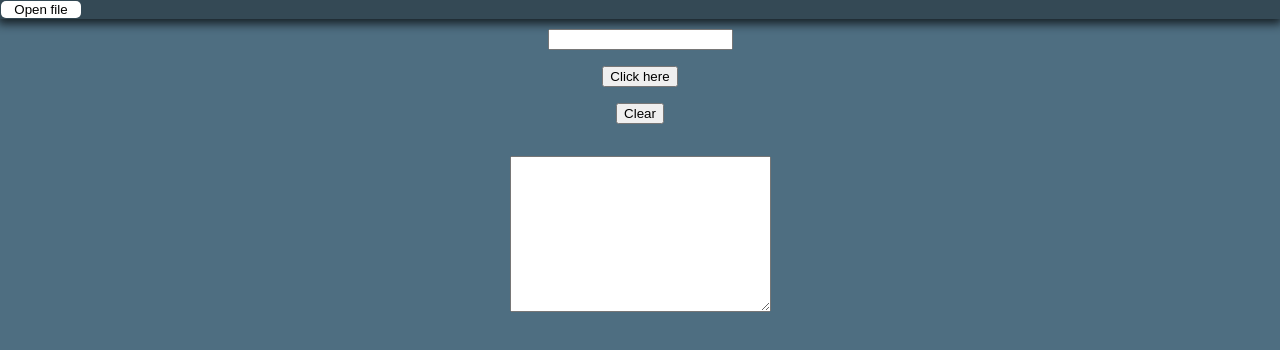
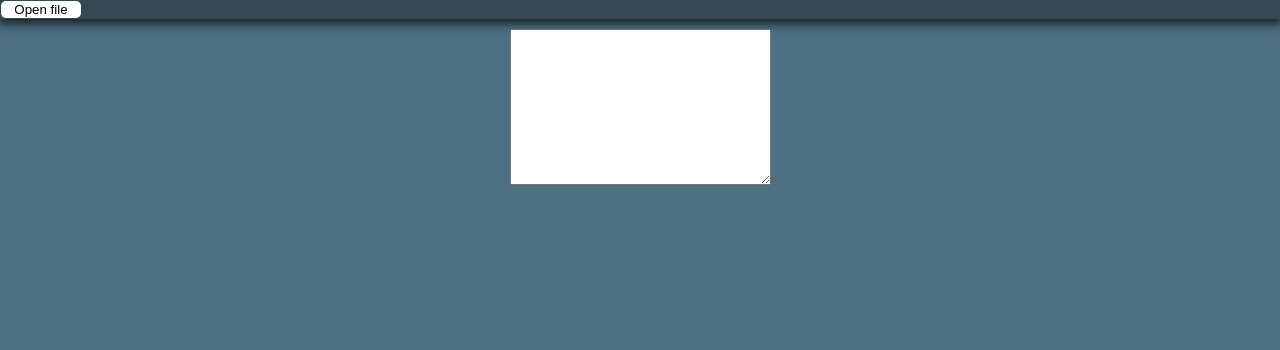
Before and after one commit to Chufretalas/sadpad, a SvelteKit app: page / in a window 1280 px wide. Shown: the top 350 px of the page. Built offline with nearby package versions, Linux system fonts and the light colour scheme.

Commit message:
the contents of the selected file are now shown to the user

```diff
--- a/src/routes/+layout.svelte
+++ b/src/routes/+layout.svelte
@@ -3,10 +3,11 @@
     import "./styles.css"
 
     import { invoke } from "@tauri-apps/api/tauri";
+    import { fileContent } from "./stores";
 
     async function openFile() {
-        const path = await invoke("open_file")
-        console.log(path)
+        const content: string = await invoke("open_file")
+        fileContent.set(content)
     }
 
 </script>
--- a/src/routes/+page.svelte
+++ b/src/routes/+page.svelte
@@ -7,25 +7,9 @@
         editorText = text;
     });
 
-    let name: string = "";
-    let greetMsg: string = "";
-
 </script>
 
 <main class="main-class">
-    <input type="text" name="" id="" bind:value={name} />
-    <button
-        on:click={async () => {
-            greetMsg = await invoke("greet", { name });
-        }}>Click here</button
-    >
-    <button
-        on:click={() => {
-            name = "";
-            greetMsg = "";
-        }}>Clear</button
-    >
-    <span>{greetMsg}</span>
     <textarea name="" id="" cols="30" rows="10" bind:value={editorText} />
 </main>
 
```
Also changed, not shown: 1 other file (tests, documents, lock files or other folders).
